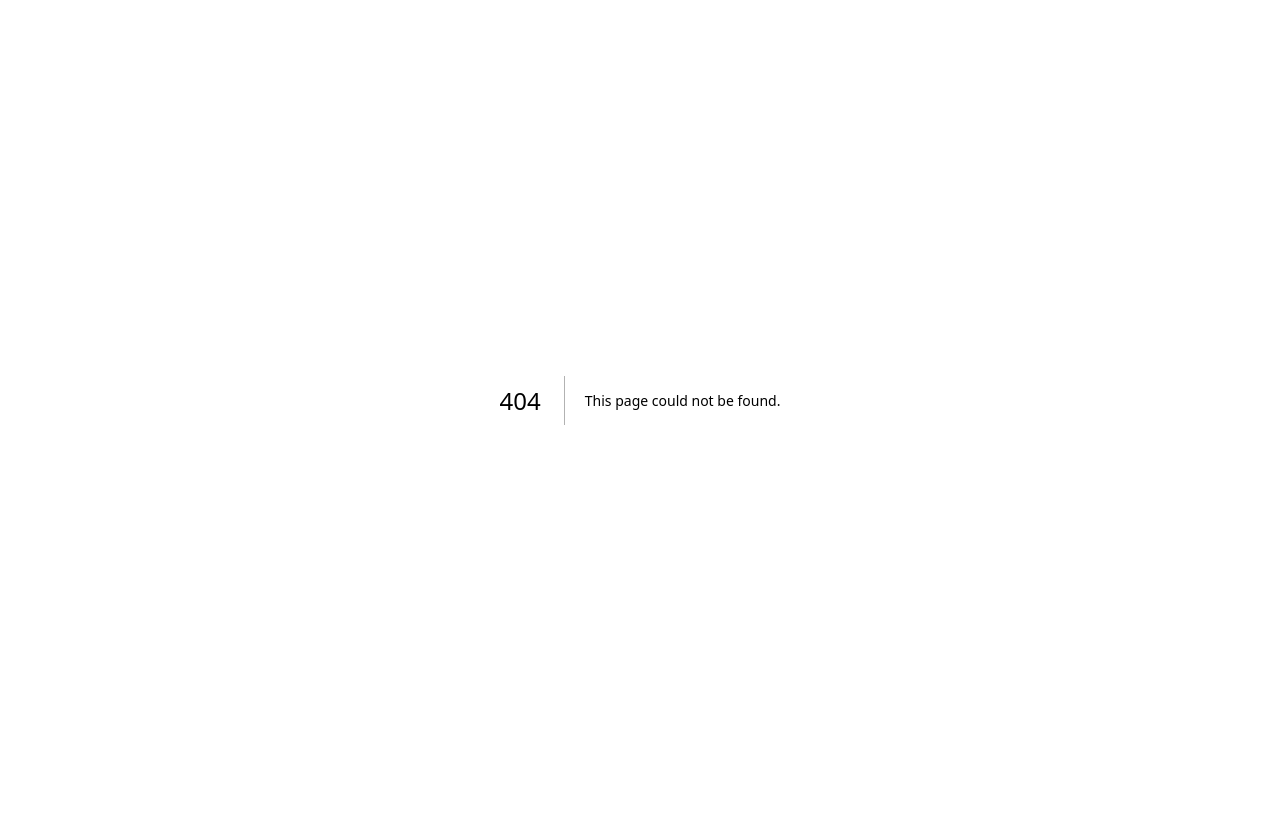
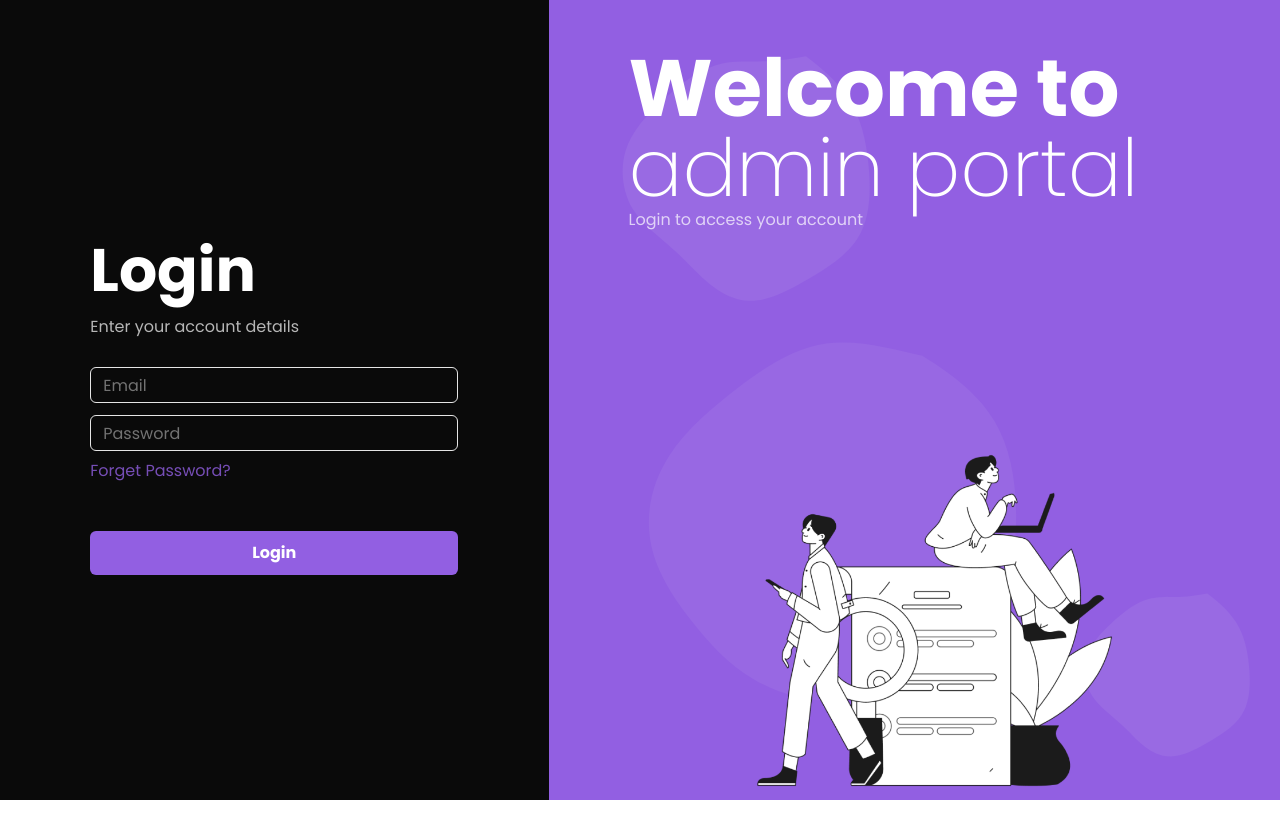
Before and after one commit to Cyber-Square-Pro/cs-learn-track, a Next.js app: page /teacher_signin in a window 1280 px wide. Before the commit this address had no page. Shown: the top 838 px of the page. Before the commit the page ends 800 px from the top, so only its background shows below. Built offline with nearby package versions, Linux system fonts and the light colour scheme.

Commit message:
Revert "Remove SignInPage and AuthenticationLayout components; rename SignInPage to CreateBatchPage and update form submission logic"
This reverts commit bf151115300a015b80e95eb9b3fc2585339f1501.

```diff
--- /dev/null
+++ b/app/(authentication)/(signin)/page.tsx
@@ -0,0 +1,9 @@
+import React from 'react'
+
+const SignInPage = () => {
+  return (
+    <div>Welcome Onboard</div>
+  )
+}
+
+export default SignInPage
--- /dev/null
+++ b/app/(authentication)/(signin)/teacher_signin/page.tsx
@@ -0,0 +1,156 @@
+"use client";
+
+import React from "react";
+import Image from "next/image";
+// import { Button } from "@/components/ui/button";
+import { zodResolver } from "@hookform/resolvers/zod";
+import { useForm, SubmitHandler } from "react-hook-form";
+import { z } from "zod";
+import { Input } from "@/components/ui/input";
+
+// fonts
+import { Poppins } from "next/font/google";
+
+const poppins = Poppins({
+  subsets: ["latin"],
+  weight: ["200", "400", "700"],
+});
+
+const SignInPage = () => {
+  const UserSchema = z.object({
+    email: z.string().email().min(5),
+    password: z.string().min(6).max(100),
+  });
+  type formFields = z.infer<typeof UserSchema>;
+  const {
+    register,
+    handleSubmit,
+    formState: { errors },
+  } = useForm<formFields>({ resolver: zodResolver(UserSchema) });
+  const onSubmit: SubmitHandler<formFields> = (data) => {
+    console.log(data);
+  };
+  return (
+    <div className={poppins.className}>
+      <div className="contianer mx-auto grid grid-cols-7 grid-rows-1 grid-flow-row  h-screen">
+        <div className="container bg-[#0a0a0a] LHS col-span-3 text-white font-poppins grid justify-center content-center">
+          <div className="loginbox w-[400px]  grid place-content-center h-fit">
+            <div className="text-left">
+              <h1 className="text-[48px]  text-white lg:text-[60px]  font-bold m-0 h-fit">
+                Login
+              </h1>
+              <p className="m-0 pb-1 font-poppins opacity-70 text-[16px]">
+                Enter your account details
+              </p>
+            </div>
+            <br />
+
+            <form onSubmit={handleSubmit(onSubmit)}>
+              <div className="grid place-content-center emailDiv w-[23rem] text-white">
+                <Input
+                  placeholder="Email"
+                  type="email"
+                  className="w-[23rem] text-[16px]"
+                  {...register("email", { required: true })}
+                />
+                <p className="emailError text-red-500">
+                  {errors.email?.message}
+                </p>
+              </div>
+              <div className="h-3"></div>
+              <div className="grid place-content-center passwordDiv w-[23rem] text-white">
+                <Input
+                  placeholder="Password"
+                  type="password"
+                  className="w-[23rem] text-[16px]"
+                  {...register("password", { required: true })}
+                />
+                <p className="passwordError text-red-500">
+                  {errors.password?.message}
+                </p>
+              </div>
+              <div>
+                <div className="h-2"></div>
+                <a
+                  href="#"
+                  className="text-[#925FE2] opacity-80 hover:opacity-100"
+                >
+                  Forget Password?
+                </a>
+              </div>
+              <div className="grid  width-[100%]">
+                <br />
+                <br />
+                <button
+                  type="submit"
+                  className="bg-[#925FE2] h-fit py-[10px] w-[23rem] rounded-md text-white font-poppins font-bold text-[16px]"
+                >
+                  Login
+                </button>
+              </div>
+            </form>
+          </div>
+        </div>
+        <div className="relative h-screen align-bottom col-span-4 bg-[#925FE2] RHS">
+          <svg
+            className="absolute top-0 z-0 left-0 w-1/2 h-auto opacity-70"
+            xmlns="http://www.w3.org/2000/svg"
+            viewBox="0 0 200 200"
+          >
+            <path
+              fill="#9C6FE4"
+              d="M40.5,-69.3C52.3,-60.3,60.9,-52.3,66.4,-41.8C71.9,-31.3,74.3,-18.3,75.1,-5.4C75.9,7.5,75.1,20.3,68.8,30.3C62.5,40.3,50.7,47.5,39.1,54.1C27.5,60.7,16.3,66.7,3.3,63.6C-9.7,60.5,-19.4,48.3,-29.1,39.1C-38.8,29.9,-48.5,23.7,-54.1,14.5C-59.7,5.3,-61.3,-7,-58.1,-17.5C-54.9,-28,-46.9,-36.7,-37.5,-45.4C-28.1,-54.1,-17.3,-62.8,-5.2,-65.3C6.9,-67.8,13.8,-64.3,40.5,-69.3Z"
+              transform="translate(100 100)"
+            />
+          </svg>
+
+          <svg
+            className="absolute bottom-0 right-0 w-1/3 h-auto opacity-70"
+            xmlns="http://www.w3.org/2000/svg"
+            viewBox="0 0 200 200"
+          >
+            <path
+              fill="#9C6FE4"
+              d="M40.5,-69.3C52.3,-60.3,60.9,-52.3,66.4,-41.8C71.9,-31.3,74.3,-18.3,75.1,-5.4C75.9,7.5,75.1,20.3,68.8,30.3C62.5,40.3,50.7,47.5,39.1,54.1C27.5,60.7,16.3,66.7,3.3,63.6C-9.7,60.5,-19.4,48.3,-29.1,39.1C-38.8,29.9,-48.5,23.7,-54.1,14.5C-59.7,5.3,-61.3,-7,-58.1,-17.5C-54.9,-28,-46.9,-36.7,-37.5,-45.4C-28.1,-54.1,-17.3,-62.8,-5.2,-65.3C6.9,-67.8,13.8,-64.3,40.5,-69.3Z"
+              transform="translate(100 100)"
+            />
+          </svg>
+          <svg
+            className="absolute bottom-0 left-0 w-3/4 h-auto opacity-60"
+            xmlns="http://www.w3.org/2000/svg"
+            viewBox="0 0 200 200"
+          >
+            <path
+              fill="#9C6FE4"
+              d="M36.1,-61.8C47.5,-54.7,56.8,-47.5,62.5,-37.8C68.2,-28.1,70.3,-15.9,70.3,-3.2C70.3,9.5,68.2,19,63.1,27.6C58,36.2,49.9,43.8,40.4,50.4C30.9,57,20,62.6,8.1,63.8C-3.8,65,-15.6,61.8,-25.1,56.3C-34.6,50.8,-41.8,43,-48.5,34.3C-55.2,25.6,-61.4,16,-63.1,5.3C-64.8,-5.4,-62.1,-16.1,-56.1,-25.4C-50.1,-34.7,-40.8,-42.6,-31.1,-50.1C-21.4,-57.6,-10.7,-64.7,1.1,-66.3C12.9,-67.9,25.8,-64.1,36.1,-61.8Z"
+              transform="translate(100 100)"
+            />
+          </svg>
+
+          {/* Existing Content */}
+          <div className="title grid pt-12 pl-[5rem]">
+            <h1 className="text-white leading-none z-10 text-[60px] sm:text-[50px] md:text-[60px] lg:text-[80px] font-poppins font-bold m-0 h-fit">
+              <span className="font-bold">Welcome to</span> <br />
+              <span className="font-[100]">admin portal</span>
+            </h1>
+            <p className="m-0 pb-1 font-poppins opacity-70 text-[16px] text-white">
+              Login to access your account
+            </p>
+          </div>
+          <div className="img-center w-full flex justify-center">
+            <Image
+              src={`/login/loginPic.png`}
+              alt={`alt`}
+              // layout="responsive"
+              width={800}
+              height={800}
+              className="absolute bottom-0 mx-0 w-full sm:w-1/2 md:w-1/3 lg:w-3/5 h-auto"
+            />
+          </div>
+        </div>
+      </div>
+    </div>
+  );
+};
+
+export default SignInPage;
--- /dev/null
+++ b/app/(authentication)/layout.tsx
@@ -0,0 +1,19 @@
+const AuthenticationLayout = ({
+    children
+}:{
+    children: React.ReactNode
+}) => {
+
+    return (
+        <div className="h-full">
+
+            <main className="pt-16 sm:pt-0 pb-20 h-full">
+                {children}
+            </main>
+
+        </div>
+    )
+
+}
+
+export default AuthenticationLayout
--- a/app/(batch)/newBatch/page.tsx
+++ b/app/(batch)/newBatch/page.tsx
@@ -5,7 +5,6 @@ import { useForm } from "react-hook-form";
 import { z } from "zod";
 import { Button } from "@/components/ui/button";
 import { Textarea } from "@/components/ui/textarea";
-import { fetchData } from "@/utils/api";
 
 import {
   Form,
@@ -32,7 +31,7 @@ const formSchema = z.object({
   }),
 });
 
-const CreateBatchPage = () => {
+const SignInPage = () => {
   const form = useForm<z.infer<typeof formSchema>>({
     resolver: zodResolver(formSchema),
     defaultValues: {
@@ -41,15 +40,9 @@ const CreateBatchPage = () => {
       section: "",
     },
   });
-  const onSubmit = async (data) => {
-    try {
-      const response = await fetchData("/batches", "POST", data);
-      console.log("Batch created successfully:", response);
-
-    } catch (error) {
-      console.error("Error creating batch:", error);
-    }
-  };
+  function onSubmit(values: z.infer<typeof formSchema>) {
+    console.log(values);
+  }
   return (
     <div className="bg-[#0C0C0C] container h-screen w-full text-[#FFFAFA] flex items-center justify-center">
       <div className="container rounded-lg w-full max-w-md h-auto p-4 bg-[#17171a] mx-4 sm:mx-auto">
@@ -143,4 +136,4 @@ const CreateBatchPage = () => {
   );
 };
 
-export default CreateBatchPage;
+export default SignInPage;
--- a/utils/api.js
+++ b/app/utils/api.js
@@ -25,4 +25,3 @@ const fetchData = async (endpoint, method = "GET", body = null) => {
     throw error;
   }
 };
-export { fetchData };
```
